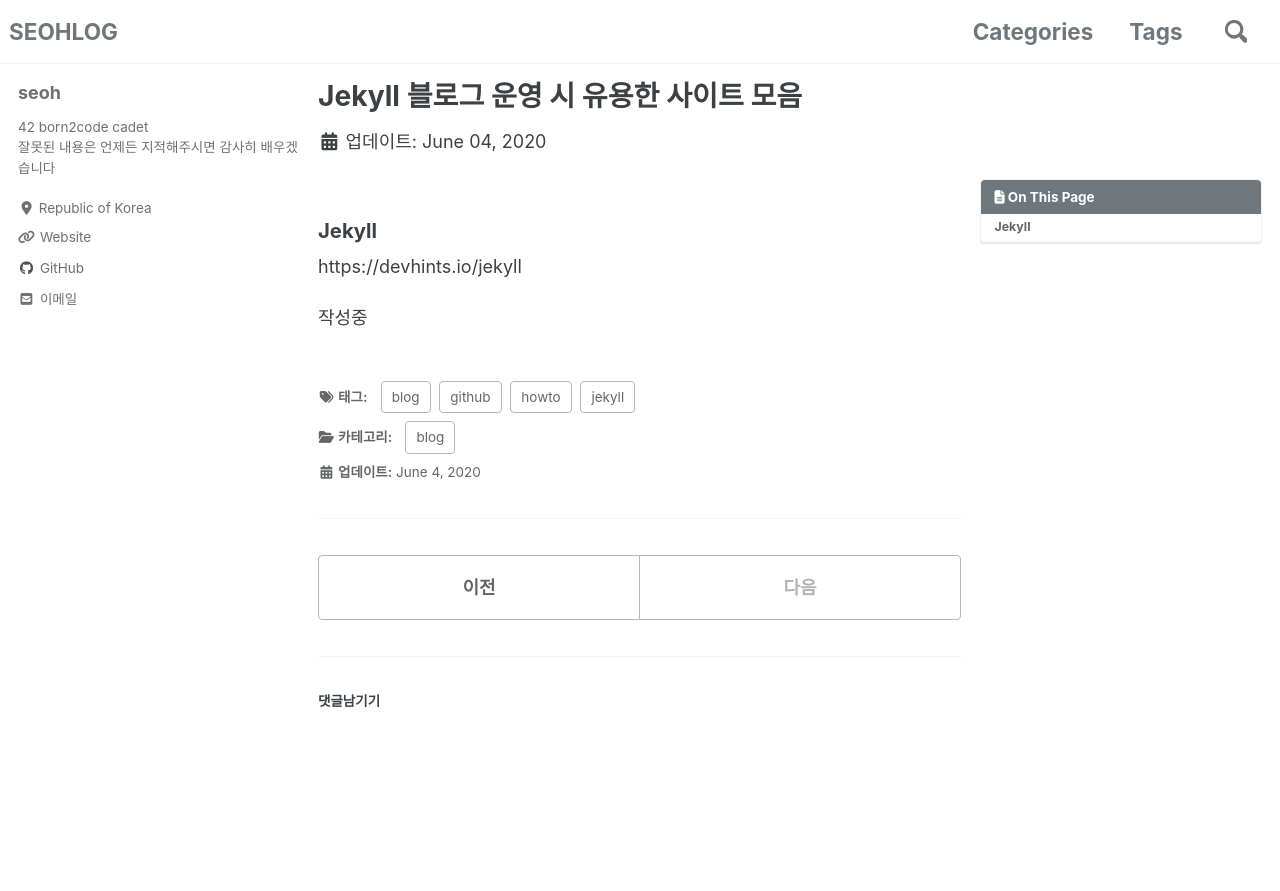
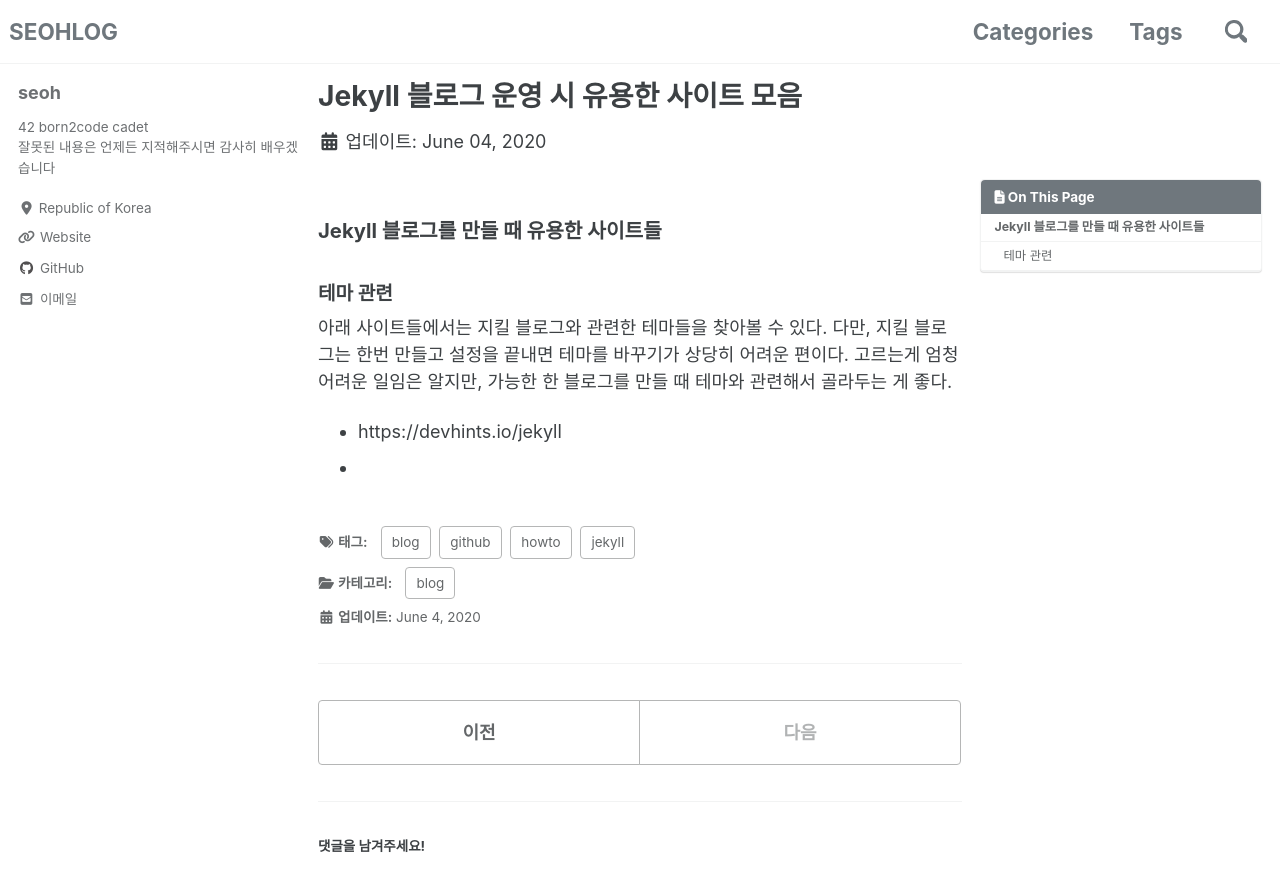
Before and after one commit to ohseyong/ohseyong.github.io, a Jekyll site: the page built from _posts/2020-06-05-jekylltips.md, in a window 1280 px wide and 900 px high. Shown: the top 891 px of the window. Built offline with Jekyll 4.4.1, drawn with Linux system fonts in a browser that asks for light colours; cached includes are drawn as plain includes; nearby versions of some CDN libraries; comment, search, counter and statistics services are not loaded.

Commit message:
added some posts

```diff
--- a/_data/ui-text.yml
+++ b/_data/ui-text.yml
@@ -600,7 +600,7 @@ ko: &DEFAULT_KO
   tags_label                 : "태그:"
   categories_label           : "카테고리:"
   date_label                 : "업데이트:"
-  comments_label             : "댓글남기기"
+  comments_label             : "댓글을 남겨주세요!"
   comments_title             : "댓글"
   more_label                 : "더 보기"
   related_label              : "참고"
--- a/_posts/2020-06-05-jekylltips.md
+++ b/_posts/2020-06-05-jekylltips.md
@@ -9,8 +9,10 @@ teaser: "/assets/jekyll.png"
 toc: true
 toc_sticky: true
 ---
-### Jekyll
+### Jekyll 블로그를 만들 때 유용한 사이트들
 
-https://devhints.io/jekyll
+#### 테마 관련
+아래 사이트들에서는 지킬 블로그와 관련한 테마들을 찾아볼 수 있다. 다만, 지킬 블로그는 한번 만들고 설정을 끝내면 테마를 바꾸기가 상당히 어려운 편이다. 고르는게 엄청 어려운 일임은 알지만, 가능한 한 블로그를 만들 때 테마와 관련해서 골라두는 게 좋다.
 
-작성중
+ * https://devhints.io/jekyll
+ *
```
